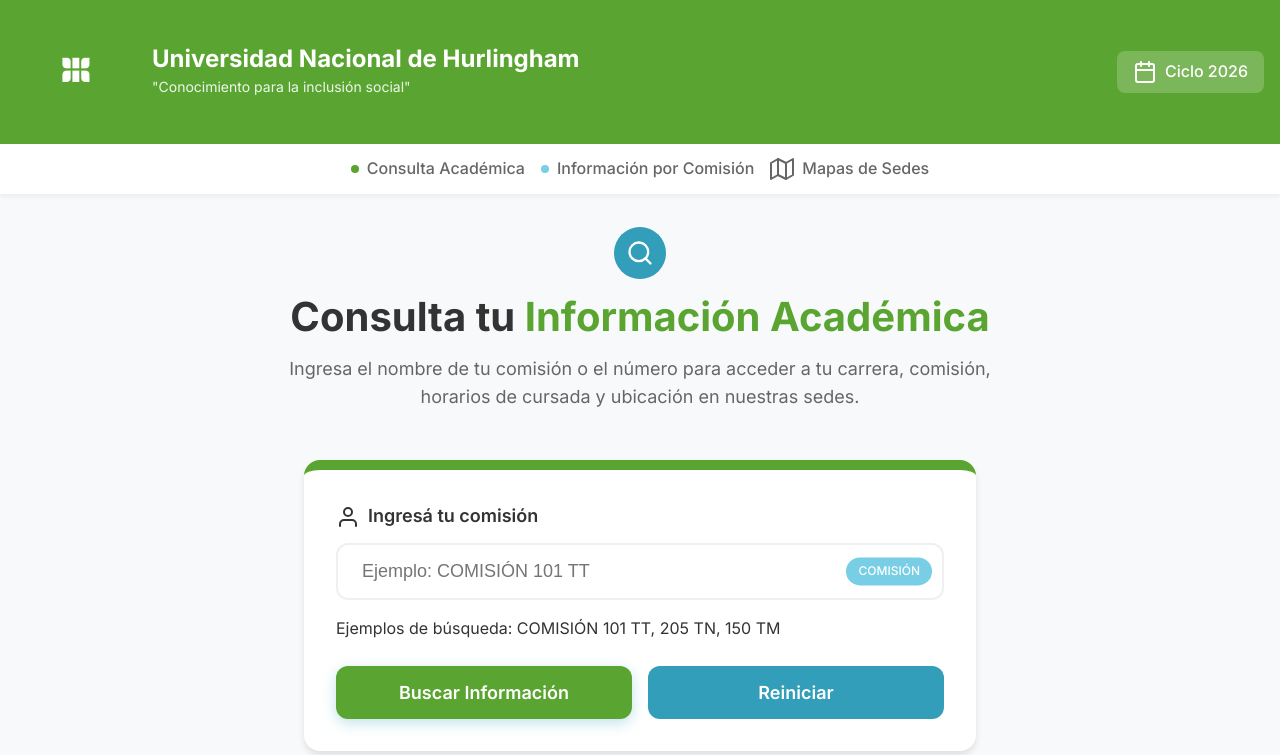
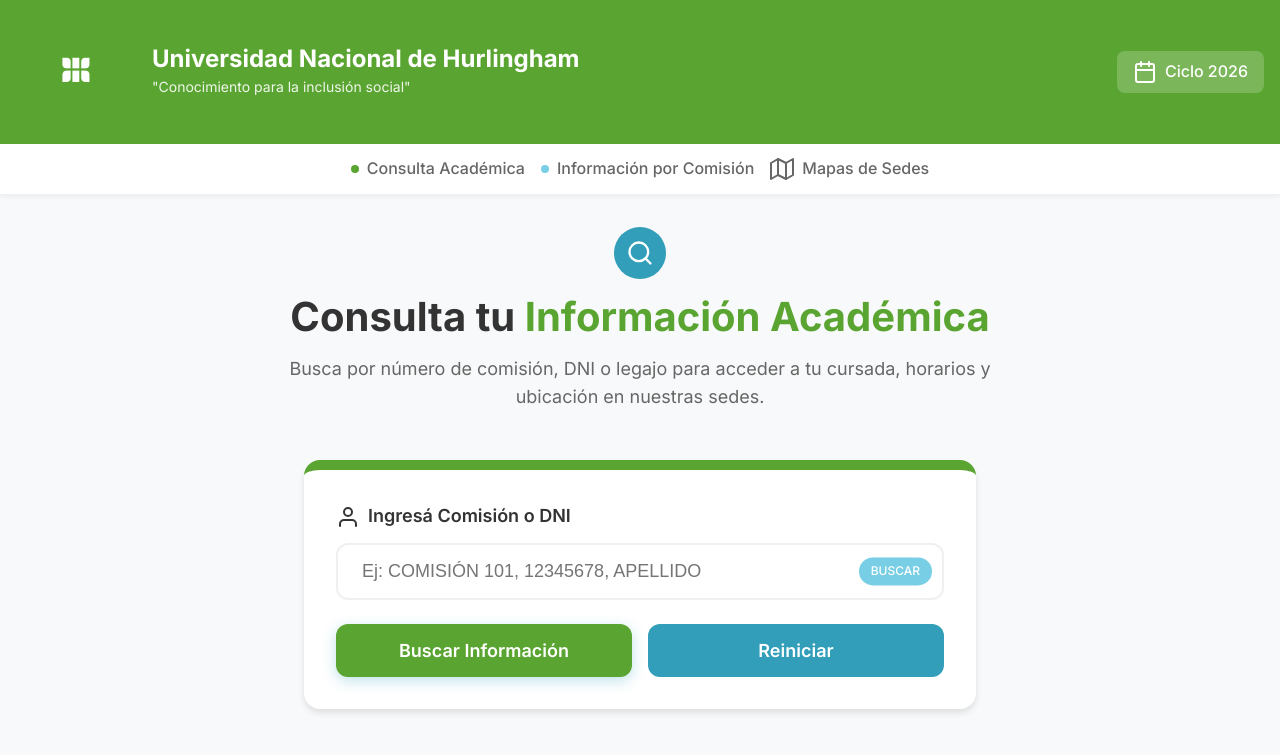
Before and after one commit to LuisHerenu11/dondecurso, a React (Vite) app: page / in a window 1280 px wide. Shown: the top 755 px of the page. Built offline with nearby package versions, Linux system fonts and the light colour scheme.

Commit message:
eat(ui): agregar soporte para visualización de datos de alumno

```diff
--- a/src/App.jsx
+++ b/src/App.jsx
@@ -7,7 +7,6 @@
 import mapaOrigoneAlta from './assets/mapa-origone-planta-alta.png'
 import sedePatria from './assets/sede-la-patria.png'
 
-// Componentes de íconos SVG
 const SearchIcon = () => (
   <svg xmlns="http://www.w3.org/2000/svg" width="24" height="24" viewBox="0 0 24 24" fill="none" stroke="currentColor" strokeWidth="2" strokeLinecap="round" strokeLinejoin="round">
     <circle cx="11" cy="11" r="8"></circle>
@@ -19,6 +18,15 @@
   <svg xmlns="http://www.w3.org/2000/svg" width="24" height="24" viewBox="0 0 24 24" fill="none" stroke="currentColor" strokeWidth="2" strokeLinecap="round" strokeLinejoin="round">
     <path d="M20 21v-2a4 4 0 0 0-4-4H8a4 4 0 0 0-4 4v2"></path>
     <circle cx="12" cy="7" r="4"></circle>
+  </svg>
+)
+
+const IdCardIcon = () => (
+  <svg xmlns="http://www.w3.org/2000/svg" width="24" height="24" viewBox="0 0 24 24" fill="none" stroke="currentColor" strokeWidth="2" strokeLinecap="round" strokeLinejoin="round">
+    <rect x="2" y="3" width="20" height="14" rx="2" ry="2"></rect>
+    <line x1="8" y1="21" x2="16" y2="21"></line>
+    <line x1="12" y1="17" x2="12" y2="21"></line>
+    <circle cx="10" cy="10" r="3"></circle>
   </svg>
 )
 
@@ -107,7 +115,6 @@
   const [mapaActivo, setMapaActivo] = useState('origone')
   const [pisoActivo, setPisoActivo] = useState('baja')
 
-
   const mapas = {
     origone: {
       nombre: 'Origone',
@@ -143,7 +150,7 @@
   const buscarComision = async (e) => {
     e.preventDefault()
     if (!busqueda) {
-      setError('Por favor, ingresa el nombre o número de tu comisión')
+      setError('Por favor, ingresa tu búsqueda')
       return
     }
 
@@ -232,7 +239,7 @@
             Consulta tu <span>Información Académica</span>
           </h1>
           <p className="hero-description">
-            Ingresa el nombre de tu comisión o el número para acceder a tu carrera, comisión, horarios de cursada y ubicación en nuestras sedes.
+            Busca por número de comisión, DNI o legajo para acceder a tu cursada, horarios y ubicación en nuestras sedes.
           </p>
         </div>
 
@@ -240,24 +247,21 @@
         <div className="search-container">
           <form onSubmit={buscarComision}>
             <div className="mb-6">
-              <label htmlFor="comision" className="form-label">
+              <label htmlFor="busqueda" className="form-label">
                 <UserIcon />
-                Ingresá tu comisión
+                Ingresá Comisión o DNI
               </label>
               <div className="input-group">
                 <input
                   type="text"
-                  id="comision"
+                  id="busqueda"
                   value={busqueda}
                   onChange={(e) => setBusqueda(e.target.value)}
-                  placeholder="Ejemplo: COMISIÓN 101 TT"
+                  placeholder="Ej: COMISIÓN 101, 12345678, APELLIDO"
                   className="search-input"
                 />
-                <div className="comision-badge">COMISIÓN</div>
+                <div className="comision-badge">BUSCAR</div>
               </div>
-              <p className="demo-text mb-4">
-                <span>Ejemplos de búsqueda:</span> COMISIÓN 101 TT, 205 TN, 150 TM
-              </p>
             </div>
 
             <div className="form-buttons">
@@ -299,11 +303,21 @@
             <div className="card-header">
               <div className="comision-info">
                 <div className="comision-icon">
-                  <UserIcon />
+                  {resultado.alumno ? <UserIcon /> : <UsersIcon />}
                 </div>
                 <div className="comision-details">
-                  <h2>{resultado.id}</h2>
-                  <p>{resultado.carrera}</p>
+                  {/* Lógica: Si hay alumno, mostramos su nombre destacado. Si no, la comisión */}
+                  {resultado.alumno ? (
+                     <>
+                      <h2>{resultado.alumno}</h2>
+                      <p>{resultado.id}</p>
+                     </>
+                  ) : (
+                    <>
+                      <h2>{resultado.id}</h2>
+                      <p>{resultado.carrera}</p>
+                    </>
+                  )}
                 </div>
               </div>
               <div className="location-info">
@@ -323,6 +337,33 @@
               </h3>
 
               <div className="info-grid">
+
+                {/* Nuevos campos condicionales para Alumno/DNI */}
+                {resultado.alumno && (
+                  <div className="info-card highlight-card">
+                    <div className="card-header-small">
+                      <div className="card-icon">
+                        <UserIcon />
+                      </div>
+                      <h4>Estudiante</h4>
+                    </div>
+                    <p>{resultado.alumno}</p>
+                  </div>
+                )}
+
+                {resultado.dni && (
+                  <div className="info-card">
+                    <div className="card-header-small">
+                      <div className="card-icon">
+                        <IdCardIcon />
+                      </div>
+                      <h4>DNI / Legajo</h4>
+                    </div>
+                    <p>{resultado.dni}</p>
+                  </div>
+                )}
+                {/* Fin de campos nuevos */}
+
                 <div className="info-card">
                   <div className="card-header-small">
                     <div className="card-icon">
@@ -354,13 +395,13 @@
                 </div>
               </div>
 
-              <div className="info-grid" style={{ gridTemplateColumns: '1fr' }}>
+              <div className="info-grid" style={{ gridTemplateColumns: '1fr', marginTop: '1rem' }}>
                 <div className="info-card">
                   <div className="card-header-small">
                     <div className="card-icon">
                       <MapPinIcon />
                     </div>
-                    <h4>Aula</h4>
+                    <h4>Aula Asignada</h4>
                   </div>
                   <div className="aula-badge">{resultado.aula}</div>
                 </div>
@@ -493,7 +534,7 @@
                         </>
                       ) : (
                         <>
-                          Tu comisión se encuentra en: <span>{resultado.edificio}</span>
+                          Tu cursada se encuentra en: <span>{resultado.edificio}</span>
                           {resultado.piso && ` - ${resultado.piso}`}
                           <br />
                           <small style={{ color: '#718096', fontStyle: 'italic' }}>
```
Also changed, not shown: scripts/fetch-data.cjs (+2 -5 lines).
